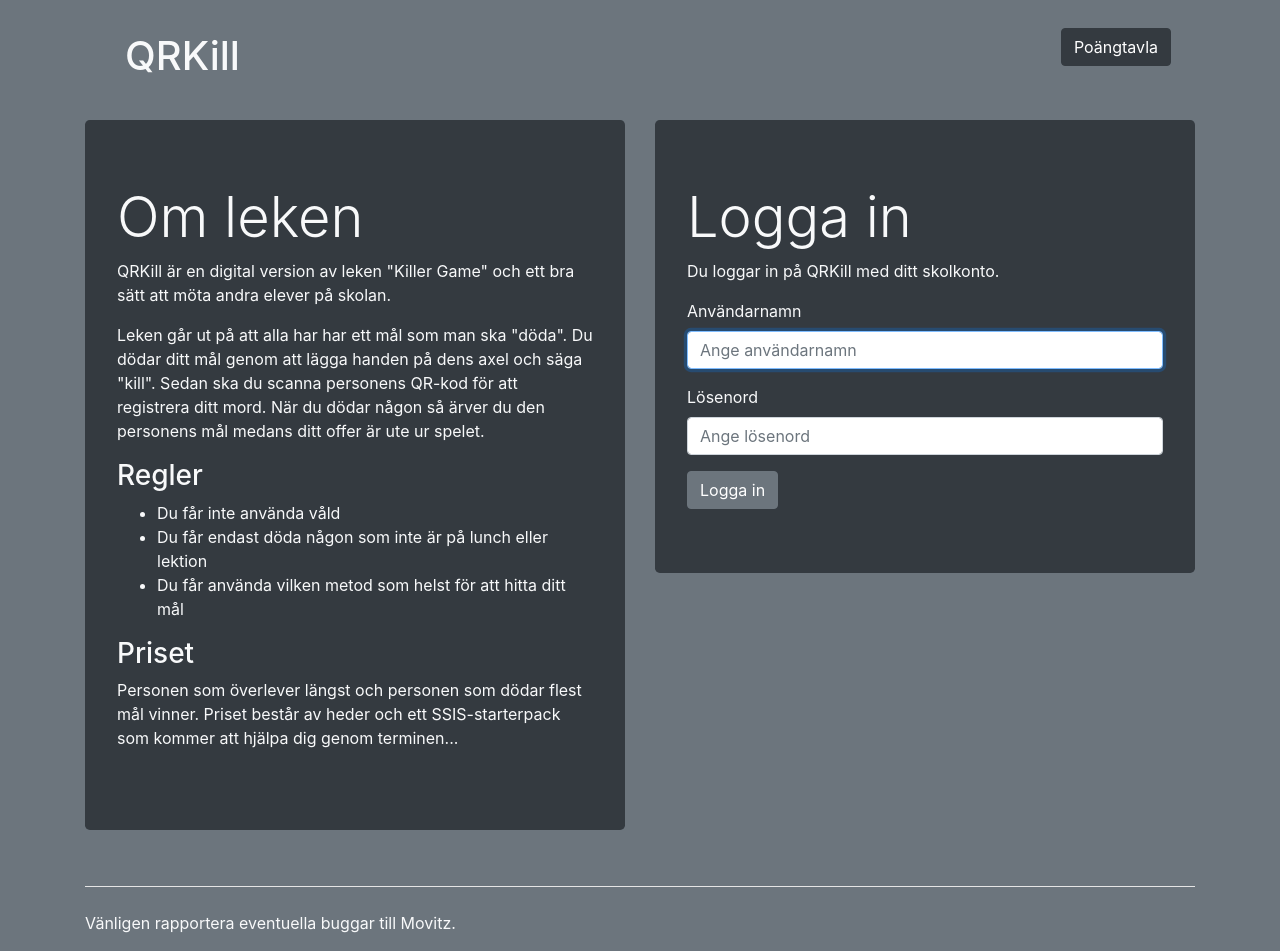
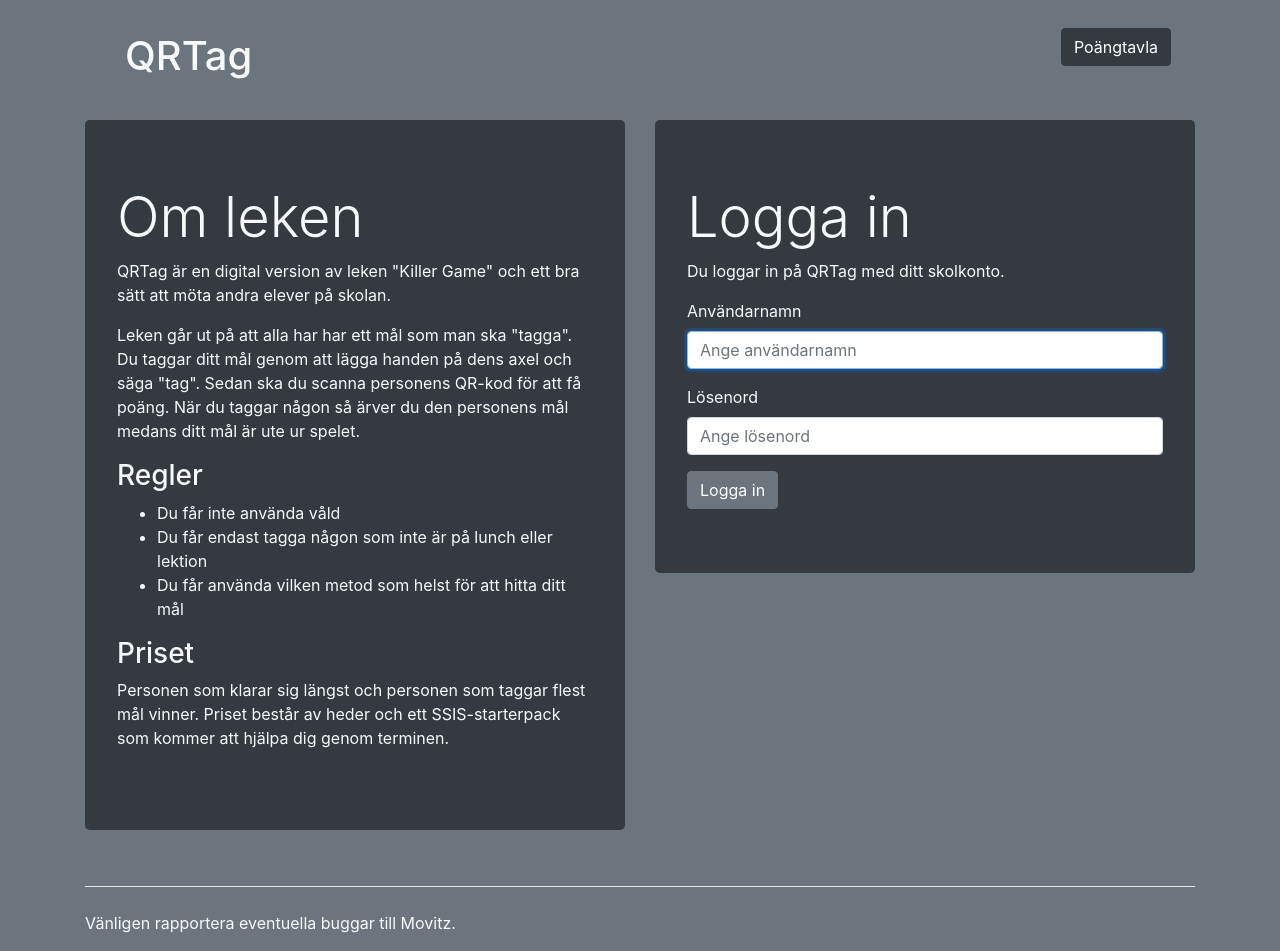
Before and after one commit to shykeiichi/qrkill, a PHP site: page / in a window 1280 px wide. Run offline with PHP 8.4, Linux system fonts and the light colour scheme.

Commit message:
qrkill -> qrtag
Jag behövde ta bort allt mordrelaterat. hehe

```diff
--- a/kill.php
+++ b/kill.php
@@ -26,7 +26,7 @@ $alive = DB::prepare($sql)->execute([$_SESSION['qr']['id']])->fetchColumn();
 
 if($alive != 1)
 {
-    echo json_encode(['error' => 'Du är tyvärr död och kan inte mörda någon.']);
+    echo json_encode(['error' => 'Du är tyvärr ute ur spelet.']);
     die();
 }
 
@@ -58,7 +58,7 @@ if(!$info || $info['correct_secret'] == 0)
 
 if($info['alive'] == 0)
 {
-    echo json_encode(['error' => 'Denna person är redan död. Ta det lungt.']);
+    echo json_encode(['error' => 'Denna person är ute ur spelet.']);
     die();
 }
 
--- a/priv/templates/base.html
+++ b/priv/templates/base.html
@@ -17,7 +17,7 @@
         <meta charset="UTF-8">
         <meta name="viewport" content="width=device-width, initial-scale=1.0">
         <meta http-equiv="X-UA-Compatible" content="ie=edge">
-        <title>{% block title %}{% endblock title %} - QRKill</title>
+        <title>{% block title %}{% endblock title %} - QRTag</title>
         <link href="https://fonts.googleapis.com/css?family=Roboto+Mono&display=swap" rel="stylesheet">
         <link rel="stylesheet" href="https://stackpath.bootstrapcdn.com/bootstrap/4.3.1/css/bootstrap.min.css" integrity="sha384-ggOyR0iXCbMQv3Xipma34MD+dH/1fQ784/j6cY/iJTQUOhcWr7x9JvoRxT2MZw1T" crossorigin="anonymous">
         <script src="https://code.jquery.com/jquery-3.3.1.slim.min.js" integrity="sha384-q8i/X+965DzO0rT7abK41JStQIAqVgRVzpbzo5smXKp4YfRvH+8abtTE1Pi6jizo" crossorigin="anonymous"></script>
@@ -31,7 +31,7 @@
         {% block header %}
             <div class="row p-4">
                 <div class="col">
-                    <h1><a class="nav-link text-light" href="index.php">QRKill</a></h1>
+                    <h1><a class="nav-link text-light" href="index.php">QRTag</a></h1>
                 </div>
                 <div class="col">
                     {% if session.qr.id %}
--- a/priv/templates/countdown.html
+++ b/priv/templates/countdown.html
@@ -6,7 +6,7 @@
 
 {% block jumbo %}
     <h1>Snart börjar det!</h1>
-    <p>QRKill börjar om <span id="countdown"></span>!</p>
+    <p>QRTag börjar om <span id="countdown"></span>!</p>
 
     <script>
         var countDownDate = {{ date(event.start_date).timestamp * 1000 }};
--- a/priv/templates/dead.html
+++ b/priv/templates/dead.html
@@ -3,7 +3,7 @@
 {% block jumbo %}
     <p>
         <h1>Game Over!</h1>
-        <p>Du har tyvärr blivit dödad, men om du vill se hur du ligger till kan du titta på <a href="scoreboard.php">poängtavlan</a>.</p>
+        <p>Du är tyvärr ute ur spelet, men om du vill se hur du ligger till kan du titta på <a href="scoreboard.php">poängtavlan</a>.</p>
     </p>
     <hr class="bg-white">
     {% include "feedback.html" %}
--- a/priv/templates/eventover.html
+++ b/priv/templates/eventover.html
@@ -1,8 +1,8 @@
 {% extends "info_base.html" %}
 
 {% block jumbo %}
-    <h1>QRKill är över!</h1>
-    <p>Tack för att du deltog i QRKill! Vi hoppas att du tyckte att det var kul.</p>
+    <h1>QRTag är över!</h1>
+    <p>Tack för att du deltog i QRTag! Vi hoppas att du tyckte att det var kul.</p>
     <p>Om du vill se hur det gick så kan du kolla på <a href="scoreboard.php">poängtavlan</a>.</p>
     <hr class="bg-white">
     {% include "feedback.html" %}
--- a/priv/templates/feedback.html
+++ b/priv/templates/feedback.html
@@ -6,7 +6,7 @@
     <form action="feedback.php" method="POST">
         <div class="form-group">
 
-            <label for="rate">På en skala från ett till fyra, hur mycket skulle du vilja spela QRKill nästa år?</label>
+            <label for="rate">På en skala från ett till fyra, hur mycket skulle du vilja spela QRTag nästa år?</label>
             <p id="rateDisplay">4</p>
             <input class="custom-range" oninput="yeet()" type="range" value="4" max="4" min="1" name="rate" id="feedbackRate">
             <script>
--- a/priv/templates/info_base.html
+++ b/priv/templates/info_base.html
@@ -10,19 +10,19 @@
             <div class="jumbotron bg-dark">
                 <h3 class="display-4">Om leken</h3>
                 <p>
-                    QRKill är en digital version av leken "Killer Game" och ett bra sätt att möta andra elever på skolan.
+                    QRTag är en digital version av leken "Killer Game" och ett bra sätt att möta andra elever på skolan.
                 </p>
                 <p>
-                    Leken går ut på att alla har har ett mål som man ska "döda". Du dödar ditt mål genom att lägga handen på dens axel och säga "kill". Sedan ska du scanna personens QR-kod för att registrera ditt mord. När du dödar någon så ärver du den personens mål medans ditt offer är ute ur spelet.
+                    Leken går ut på att alla har har ett mål som man ska "tagga". Du taggar ditt mål genom att lägga handen på dens axel och säga "tag". Sedan ska du scanna personens QR-kod för att få poäng. När du taggar någon så ärver du den personens mål medans ditt mål är ute ur spelet.
                 </p>
                 <h3>Regler</h3>
                 <ul>
                     <li>Du får inte använda våld</li>
-                    <li>Du får endast döda någon som inte är på lunch eller lektion</li>
+                    <li>Du får endast tagga någon som inte är på lunch eller lektion</li>
                     <li>Du får använda vilken metod som helst för att hitta ditt mål</li>
                 </ul>
                 <h3>Priset</h3>
-                <p>Personen som överlever längst och personen som dödar flest mål vinner. Priset består av heder och ett SSIS-starterpack som kommer att hjälpa dig genom terminen...</p>
+                <p>Personen som klarar sig längst och personen som taggar flest mål vinner. Priset består av heder och ett SSIS-starterpack som kommer att hjälpa dig genom terminen.</p>
             </div>
         </div>
         <div class="col-md-6">
--- a/priv/templates/login.html
+++ b/priv/templates/login.html
@@ -6,7 +6,7 @@
             {{ error }}
         </div>
     {% endif %}
-    <p>Du loggar in på QRKill med ditt skolkonto.</p>
+    <p>Du loggar in på QRTag med ditt skolkonto.</p>
     <form action="login.php" method="post">
         <div class="form-group">
             <label for="username">Användarnamn</label>
--- a/priv/templates/noevents.html
+++ b/priv/templates/noevents.html
@@ -3,6 +3,6 @@
 {% block jumbo %}
     <h1>Hmm...</h1>
     <p>
-        Just nu finns det inget QRKill.
+        Just nu finns det inget QRTag.
     </p>
 {% endblock %}
--- a/priv/templates/register.html
+++ b/priv/templates/register.html
@@ -9,12 +9,12 @@
 {% endblock title %}
 
 {% block jumbo %}
-    <h1>Anmäl dig till QRKill!</h1>
+    <h1>Anmäl dig till QRTag!</h1>
 
     {% if date() < date(event.start_date) %}
-        <p>Nästa QRKill börjar om <span id="countdown"></span>!</p>
+        <p>Nästa QRTag börjar om <span id="countdown"></span>!</p>
     {% else %}
-        <p>QRKill har börjat, men du kan fortfarande gå med!</p>
+        <p>QRTag har börjat, men du kan fortfarande gå med!</p>
     {% endif %}
     <div>
         <form action="register.php" method="post">
```
Also changed, not shown: priv/templates/game.html (+4 -4 lines), priv/templates/scoreboard.html (+4 -4 lines), README.md.
